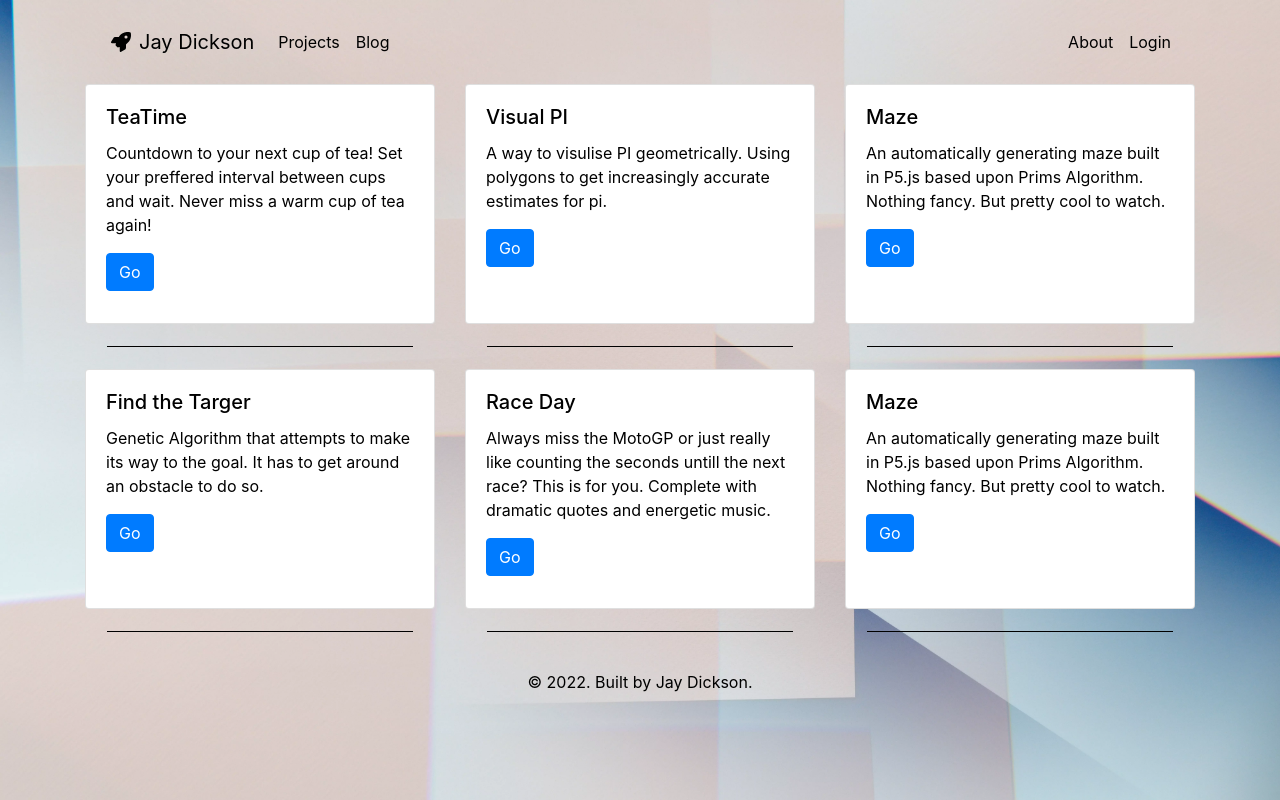
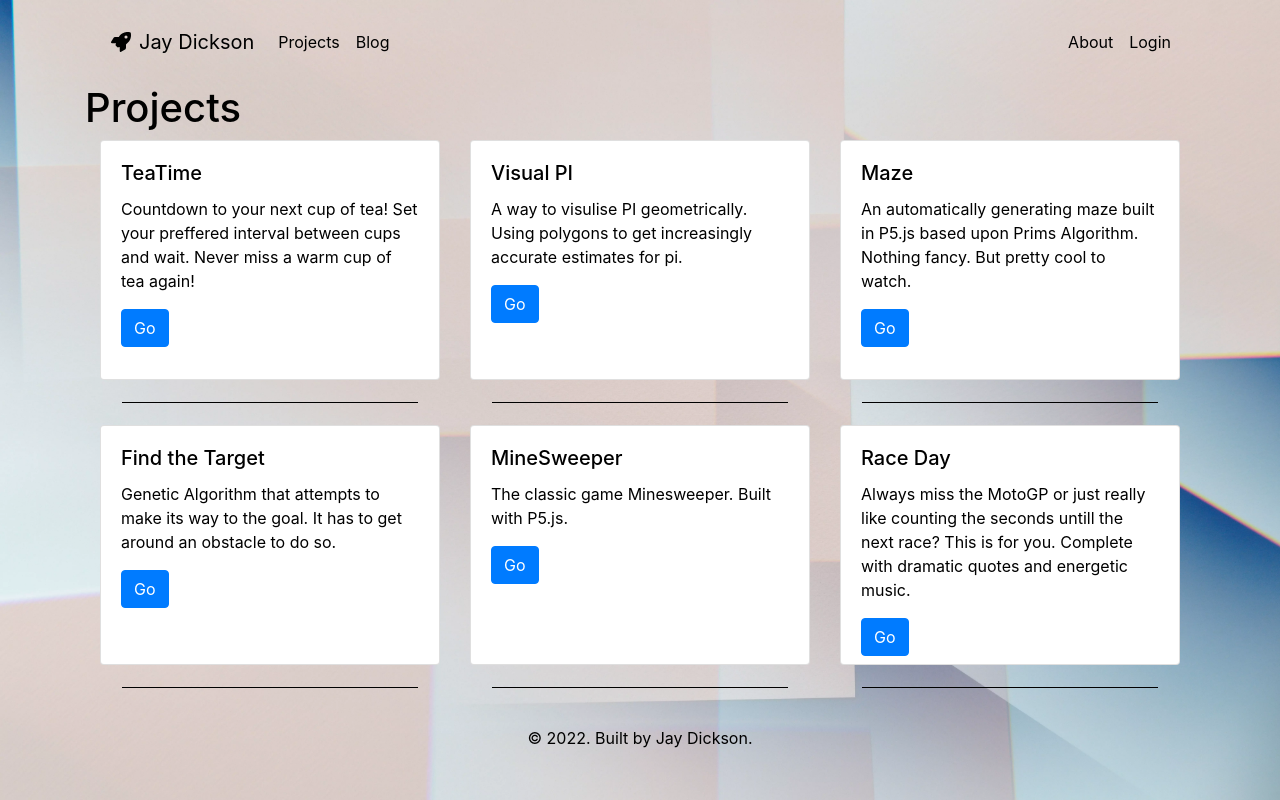
Before and after one commit to jaydickson02/Website, a Next.js app: page /projects in a window 1280 px wide. Built offline with nearby package versions, Linux system fonts and the light colour scheme.

Commit message:
Clean up the projects page

```diff
--- a/pages/index.js
+++ b/pages/index.js
@@ -4,9 +4,6 @@ import React from "react";
 import Image from 'next/image'
 import Switch from '@mui/material/Switch'
 import { checkCookies, getCookie, setCookies, removeCookies } from 'cookies-next';
-
-
-
 
 
 class index extends React.Component {
--- a/pages/projects.js
+++ b/pages/projects.js
@@ -1,112 +1,70 @@
 
 import { Card, Button, Container, Row, Col } from 'react-bootstrap'
 import Layout from '../shared/layout'
-import Gist from 'react-gist'
 
 const projects = () => {
 
-    //<Gist id='19eeef42d77c1807215b23700356f6fc'/> this goes in return statement
 
     let bgPic = "bg9"
     let themeColour = "black"
 
-    return (
+    let projectInformation = {
+        "TeaTime": {
+            "description": "Countdown to your next cup of tea! Set your preffered interval between cups and wait. Never miss a warm cup of tea again!",
+            "link": "https://jaydickson02.github.io/TeaTime/"
+        },
+        "Visual PI": {
+            "description": "A way to visulise PI geometrically. Using polygons to get increasingly accurate estimates for pi.",
+            "link": "https://jaydickson02.github.io/visualPi"
+        },
+        "Maze": {
+            "description": "An automatically generating maze built in P5.js based upon Prims Algorithm. Nothing fancy. But pretty cool to watch.",
+            "link": "https://jaydickson02.github.io/Maze/"
+        },
+        "Find the Target": {
+            "description": "Genetic Algorithm that attempts to make its way to the goal. It has to get around an obstacle to do so.",
+            "link": "https://jaydickson02.github.io/FindTheTarget"
+        },
+        "MineSweeper": {
+            "description": "The classic game Minesweeper. Built with P5.js.",
+            "link": "https://jaydickson02.github.io/Minesweeper/"
+        },
+        "Race Day": {
+            "description": "Always miss the MotoGP or just really like counting the seconds untill the next race? This is for you. Complete with dramatic quotes and energetic music."
+        }
+    }
 
-        <Layout bg={bgPic} background='true' colour={themeColour} activeLink={'/projects'}>
-
-            <Row>
+    //Auto generate prject cards
+    let cards = []
+    for (let project in projectInformation) {
+        cards.push(
             <Col sm={12} lg={4}>
-
                 <Card style={{ width: '100%', height: '240px', backgroundColour: 'black' }}>
                     <Card.Body>
-                            <Card.Title>TeaTime</Card.Title>
+                        <Card.Title>{project}</Card.Title>
                         <Card.Text>
-                                Countdown to your next cup of tea! Set your preffered interval between cups and wait. Never miss a warm cup of tea again!
+                            {projectInformation[project].description}
                         </Card.Text>
-                            <Button variant="primary" target="_blank" href="https://jaydickson02.github.io/TeaTime/">Go</Button>
-                        </Card.Body>
-                    </Card>
-                    <hr style={{ backgroundColor: themeColour, margin: 22 }} />
-
-                </Col>
-
-
-                <Col sm={12} lg={4}>
-
-                    <Card style={{ width: '100%', height: '240px' }}>
-                        <Card.Body>
-                            <Card.Title>Visual PI</Card.Title>
-                            <Card.Text>
-                                A way to visulise PI geometrically. Using polygons to get increasingly accurate estimates for pi.
-                            </Card.Text>
-                            <Button variant="primary" target="_blank" href="https://jaydickson02.github.io/visualPi">Go</Button>
-                        </Card.Body>
-                    </Card>
-                    <hr style={{ backgroundColor: themeColour, margin: 22 }} />
-
-                </Col>
-
-                <Col sm={12} lg={4}>
-
-                    <Card style={{ width: '100%', height: '240px' }}>
-                        <Card.Body>
-                            <Card.Title>Maze</Card.Title>
-                            <Card.Text>
-                                An automatically generating maze built in P5.js based upon Prims Algorithm. Nothing fancy. But pretty cool to watch.
-                            </Card.Text>
-                            <Button variant="primary" target="_blank" href="https://jaydickson02.github.io/Maze/">Go</Button>
+                        <Button variant="primary" target="_blank" href={projectInformation[project].link}>Go</Button>
                     </Card.Body>
                 </Card>
                 <hr style={{ backgroundColor: themeColour, margin: 22 }} />
             </Col>
-
-            </Row>
-
-            <Row>
-                <Col sm={12} lg={4}>
-
-                    <Card style={{ width: '100%', height: '240px', backgroundColour: 'black' }}>
-                        <Card.Body>
-                            <Card.Title>Find the Targer</Card.Title>
-                            <Card.Text>
-                                Genetic Algorithm that attempts to make its way to the goal. It has to get around an obstacle to do so.
-                            </Card.Text>
-                            <Button variant="primary" target="_blank" href="https://jaydickson02.github.io/FindTheTarget">Go</Button>
-                        </Card.Body>
-                    </Card>
-                    <hr style={{ backgroundColor: themeColour, margin: 22 }} />
-                </Col>
+        )
+    }
 
 
-                <Col sm={12} lg={4}>
+    return (
 
-                    <Card style={{ width: '100%', height: '240px' }}>
-                        <Card.Body>
-                            <Card.Title>Race Day</Card.Title>
-                            <Card.Text>
-                                Always miss the MotoGP or just really like counting the seconds untill the next race? This is for you. Complete with dramatic quotes and energetic music.
-                            </Card.Text>
-                            <Button variant="primary" target="_blank" href="https://jaydickson02.github.io/RaceDay/">Go</Button>
-                        </Card.Body>
-                    </Card>
-                    <hr style={{ backgroundColor: themeColour, margin: 22 }} />
-                </Col>
+        //Layout is a wrapper for the page. It handles the navbar and footer.
 
-                <Col sm={12} lg={4}>
-
-                    <Card style={{ width: '100%', height: '240px' }}>
-                        <Card.Body>
-                            <Card.Title>Maze</Card.Title>
-                            <Card.Text>
-                                An automatically generating maze built in P5.js based upon Prims Algorithm. Nothing fancy. But pretty cool to watch.
-                            </Card.Text>
-                            <Button variant="primary" target="_blank" href="https://jaydickson02.github.io/Maze/">Go</Button>
-                        </Card.Body>
-                    </Card>
-                    <hr style={{ backgroundColor: themeColour, margin: 22 }} />
-                </Col>
-
+        <Layout bg={bgPic} background='true' colour={themeColour} activeLink={'/projects'}>
+            <h1 style={{ color: themeColour }}>Projects</h1>
+            <Container>
+                <Row>
+                    {cards}
                 </Row>
+            </Container>
 
         </Layout>
     )
--- a/shared/layout.js
+++ b/shared/layout.js
@@ -26,6 +26,7 @@ let layout = (props) => {
             </div>
         )
     } else if (props.background == 'true') { //Different styles and text colours for page with bg
+
 
         if (!props.colour) {
             props.colour = 'black'
```
Also changed, not shown: pages/login.js (+28 -12 lines), 1 other file (tests, documents, lock files or other folders). Lines whose indentation alone changed are shown as unchanged.
